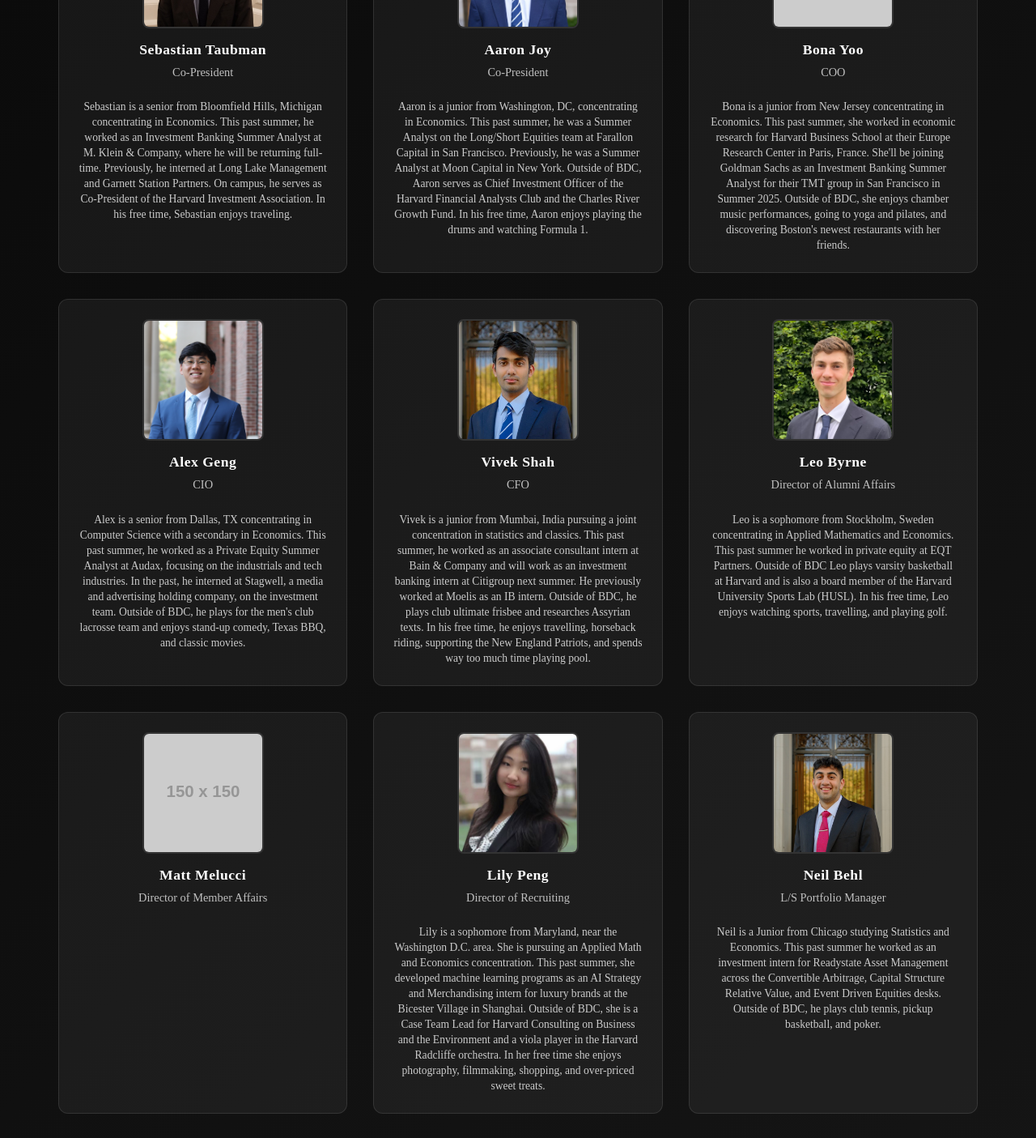
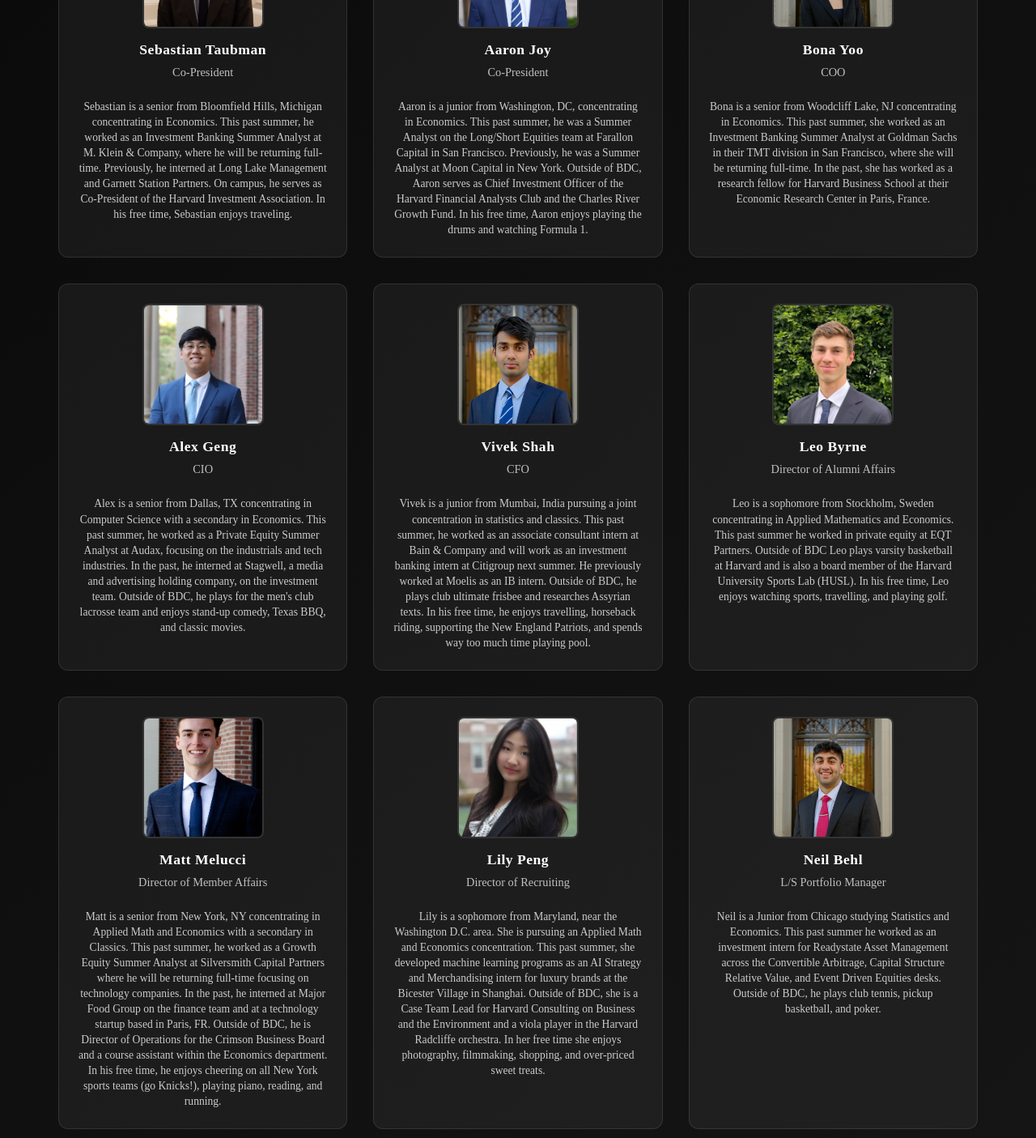
Before and after one commit to lb1717/bdcwebsite, a React (Create React App) app: page /current-members in a window 1280 px wide. Shown: the part 440-1845 px from the top of the page at 81% size. Built offline with nearby package versions, Linux system fonts and the light colour scheme.

Commit message:
Add Bona Yoo and Matt Melucci headshots and descriptions to Current Members page

```diff
--- a/src/pages/CurrentMembers.tsx
+++ b/src/pages/CurrentMembers.tsx
@@ -15,6 +15,8 @@ import khanyaMhlongo from '../headshots/khanya-mhlongo-optimized.jpg';
 import russellLi from '../headshots/Russell Li.jpg';
 import jonathanSun from '../headshots/Johnathan Sun.jpeg';
 import alexVanPoecke from '../headshots/alexander-van-poecke-optimized.jpg';
+import bonaYoo from '../headshots/_DSF1896 - Bona Yoo.jpg';
+import mattMelucci from '../headshots/MattBDCHeadshot - Matt Melucci.png';
 
 const CurrentMembers: React.FC = () => {
   const fadeInRefs = useRef<(HTMLElement | null)[]>([]);
@@ -34,7 +36,9 @@ const CurrentMembers: React.FC = () => {
       khanyaMhlongo,
       russellLi,
       jonathanSun,
-      alexVanPoecke
+      alexVanPoecke,
+      bonaYoo,
+      mattMelucci
     ];
 
     images.forEach(src => {
@@ -85,8 +89,8 @@ const CurrentMembers: React.FC = () => {
     {
       name: 'Bona Yoo',
       position: 'COO',
-      image: 'https://via.placeholder.com/150x150/333/fff?text=BY',
-      bio: 'Bona is a junior from New Jersey concentrating in Economics. This past summer, she worked in economic research for Harvard Business School at their Europe Research Center in Paris, France. She\'ll be joining Goldman Sachs as an Investment Banking Summer Analyst for their TMT group in San Francisco in Summer 2025. Outside of BDC, she enjoys chamber music performances, going to yoga and pilates, and discovering Boston\'s newest restaurants with her friends.'
+      image: bonaYoo,
+      bio: 'Bona is a senior from Woodcliff Lake, NJ concentrating in Economics. This past summer, she worked as an Investment Banking Summer Analyst at Goldman Sachs in their TMT division in San Francisco, where she will be returning full-time. In the past, she has worked as a research fellow for Harvard Business School at their Economic Research Center in Paris, France.'
     },
     {
       name: 'Alex Geng',
@@ -109,8 +113,8 @@ const CurrentMembers: React.FC = () => {
     {
       name: 'Matt Melucci',
       position: 'Director of Member Affairs',
-      image: 'https://via.placeholder.com/150x150/333/fff?text=MM',
-      bio: ''
+      image: mattMelucci,
+      bio: 'Matt is a senior from New York, NY concentrating in Applied Math and Economics with a secondary in Classics. This past summer, he worked as a Growth Equity Summer Analyst at Silversmith Capital Partners where he will be returning full-time focusing on technology companies. In the past, he interned at Major Food Group on the finance team and at a technology startup based in Paris, FR. Outside of BDC, he is Director of Operations for the Crimson Business Board and a course assistant within the Economics department. In his free time, he enjoys cheering on all New York sports teams (go Knicks!), playing piano, reading, and running.'
     },
     {
       name: 'Lily Peng',
```
Also changed, not shown: src/headshots/MattBDCHeadshot - Matt Melucci.png (added), src/headshots/_DSF1896 - Bona Yoo.jpg (added).
